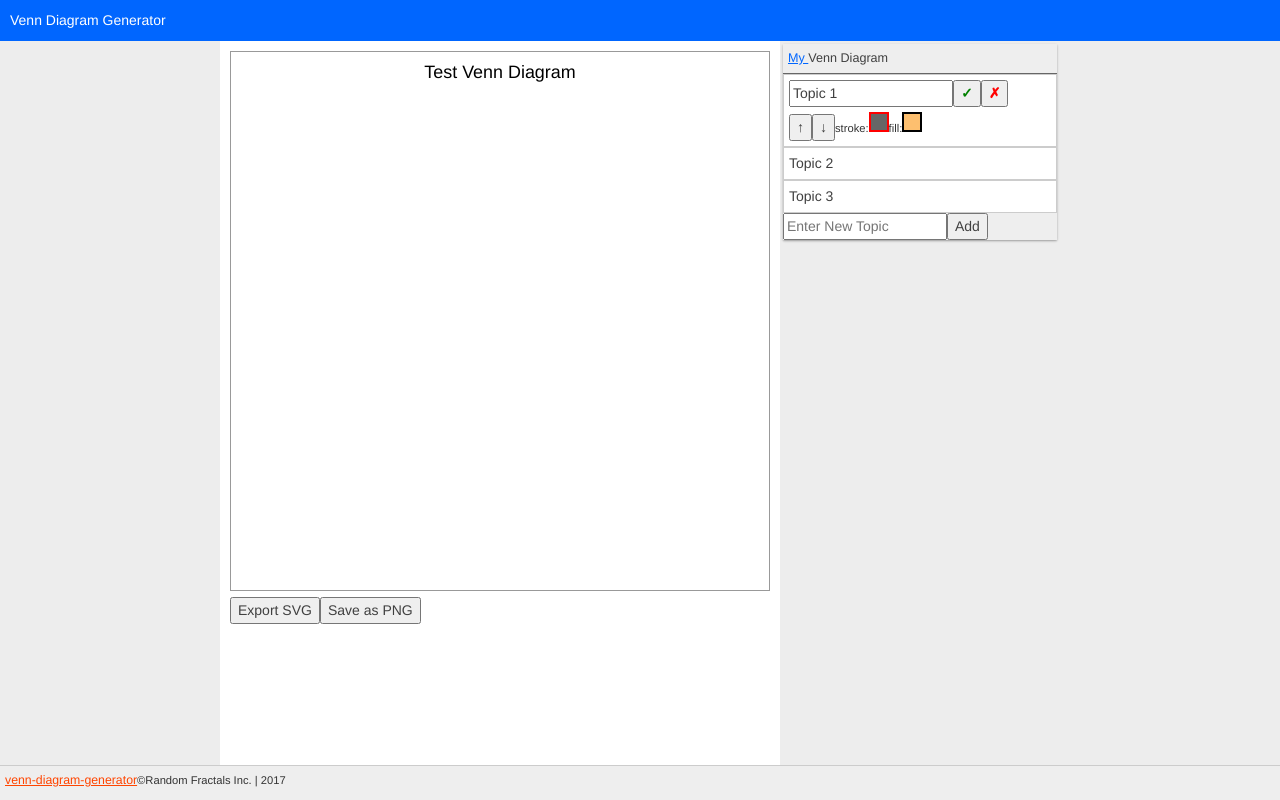
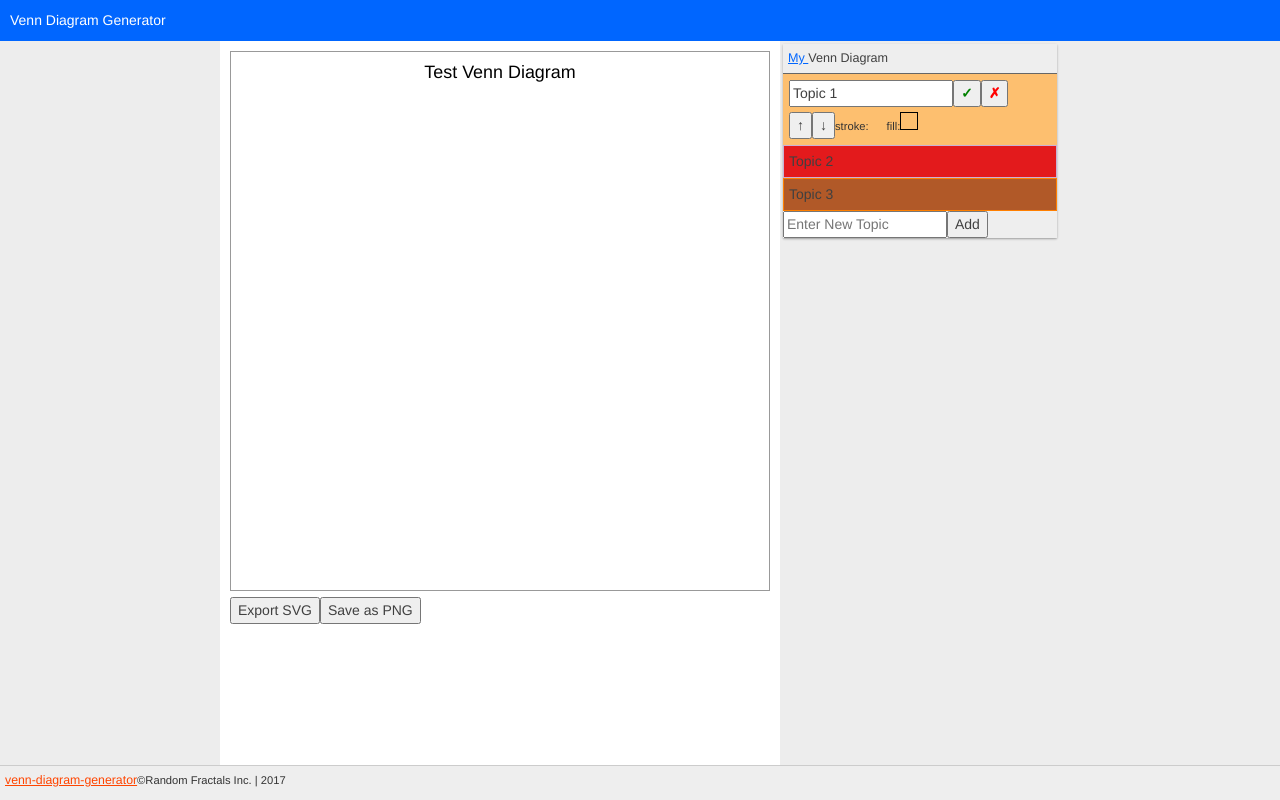
Before and after one commit to RandomFractals/venn-diagram-generator, an Angular app: page / in a window 1280 px wide. Both pictures are taken after a click on the item "Topic 1". Built offline with nearby package versions, Linux system fonts and the light colour scheme.

Commit message:
fixed stroke/fill color box styling + added it to topic li's

```diff
--- a/src/app/models/topic.ts
+++ b/src/app/models/topic.ts
@@ -12,5 +12,8 @@ export class Topic {
    * @param strokeColor Topic shape stroke color.
    * @param fillColor Topic shape fill color.
    */
-  constructor(public name:string, public strokeColor:string, public fillColor:string) {}
+  constructor(public name: string,
+    public strokeColor: string,
+    public fillColor: string) {
+    }
 }
--- a/src/app/topic-list/topic-list.component.css
+++ b/src/app/topic-list/topic-list.component.css
@@ -71,15 +71,15 @@
 	display: none;
 }
 
-.color {
-  border: 2px solid black;
+.color-box {
+  border: 1px solid black;
   height: 16px;
   width: 16px;
   display: inline-block;
 	margin-top: 5px;
 }
 
-.color:hover {
+.color-box:hover {
   cursor: pointer;
   border: 1px solid orangered;
 }
--- a/src/app/topic-list/topic-list.component.html
+++ b/src/app/topic-list/topic-list.component.html
@@ -21,6 +21,8 @@
   <div id="list-view"> <!--class="data container"-->
     <ul class="data-list">
       <li *ngFor="let topic of diagram.topics; let i=index;" [attr.data-index]="i"
+        [style.background-color]="topic.fillColor"
+        [style.border-color]="topic.strokeColor"
         (click)="editTopic(i)">
         <span [attr.id]="'topic-label-' + i">{{ topic.name }}</span>
         <div class="topic-editor hidden" [attr.id]="'topic-editor-' + i">
@@ -32,9 +34,9 @@
           <button (click)="diagram.moveTopicUp(i)">&uarr;</button>
           <button (click)="diagram.moveTopicDown(i)">&darr;</button>
           <span class="label">stroke:</span>
-          <div class="color" style="background-color:#666; border-color: red"></div>
+          <div class="color-box" [style.border-color]="topic.strokeColor"></div>
           <span class="label">fill:</span>
-          <div class="color" [style.background-color]="topic.fillColor"></div>
+          <div class="color-box" [style.background-color]="topic.fillColor"></div>
         </div>
       </li>
     </ul>
--- a/src/app/topic-list/topic-list.component.ts
+++ b/src/app/topic-list/topic-list.component.ts
@@ -53,7 +53,7 @@ export class TopicListComponent implements OnInit {
 
 
   /**
-   * Toggles topic editor display.
+   * Toggles inline topic editor display.
    *
    * @param topicIndex Topic index editor to show.
    * @param show Show/hide topic editor flag.
```
